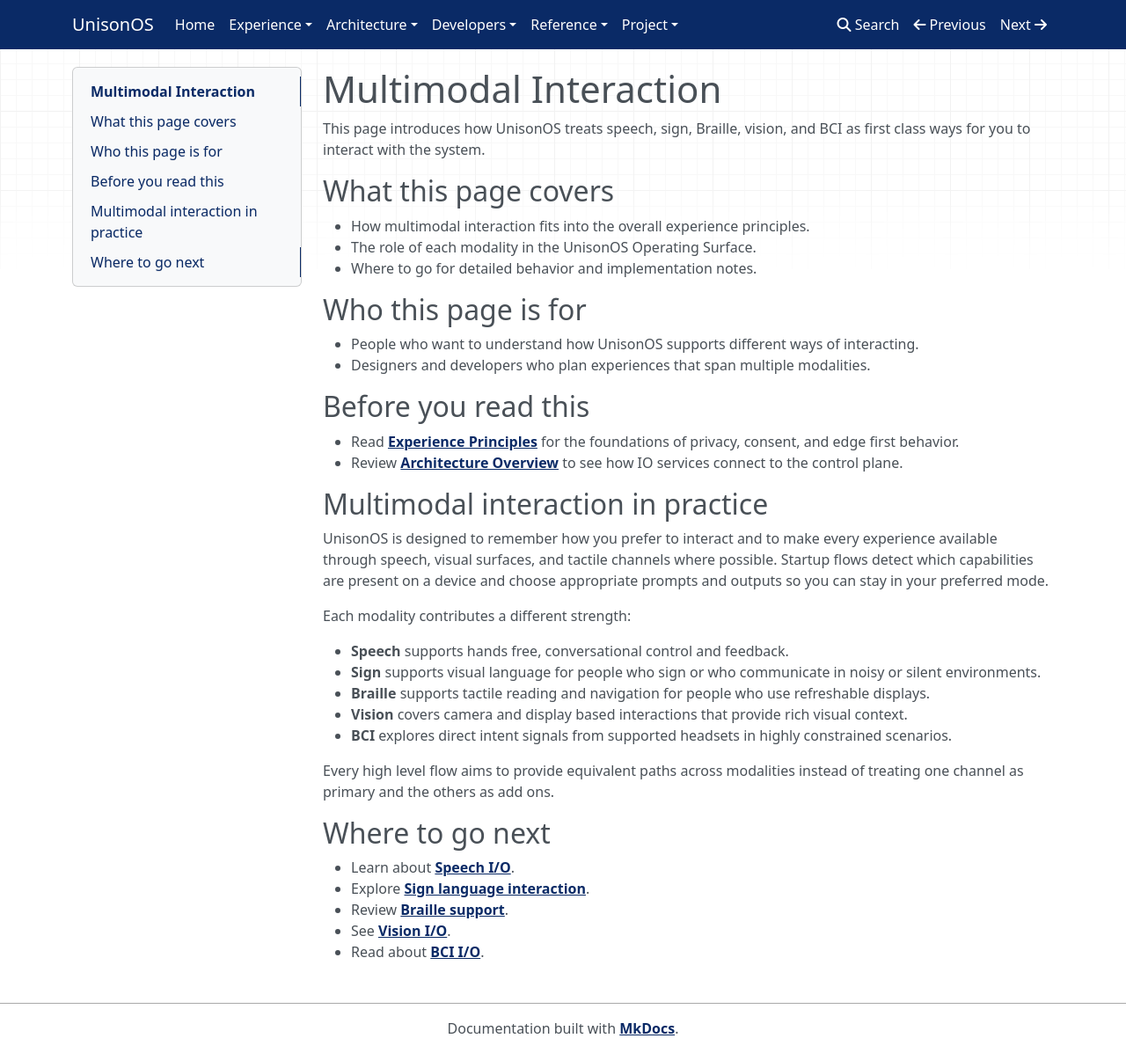
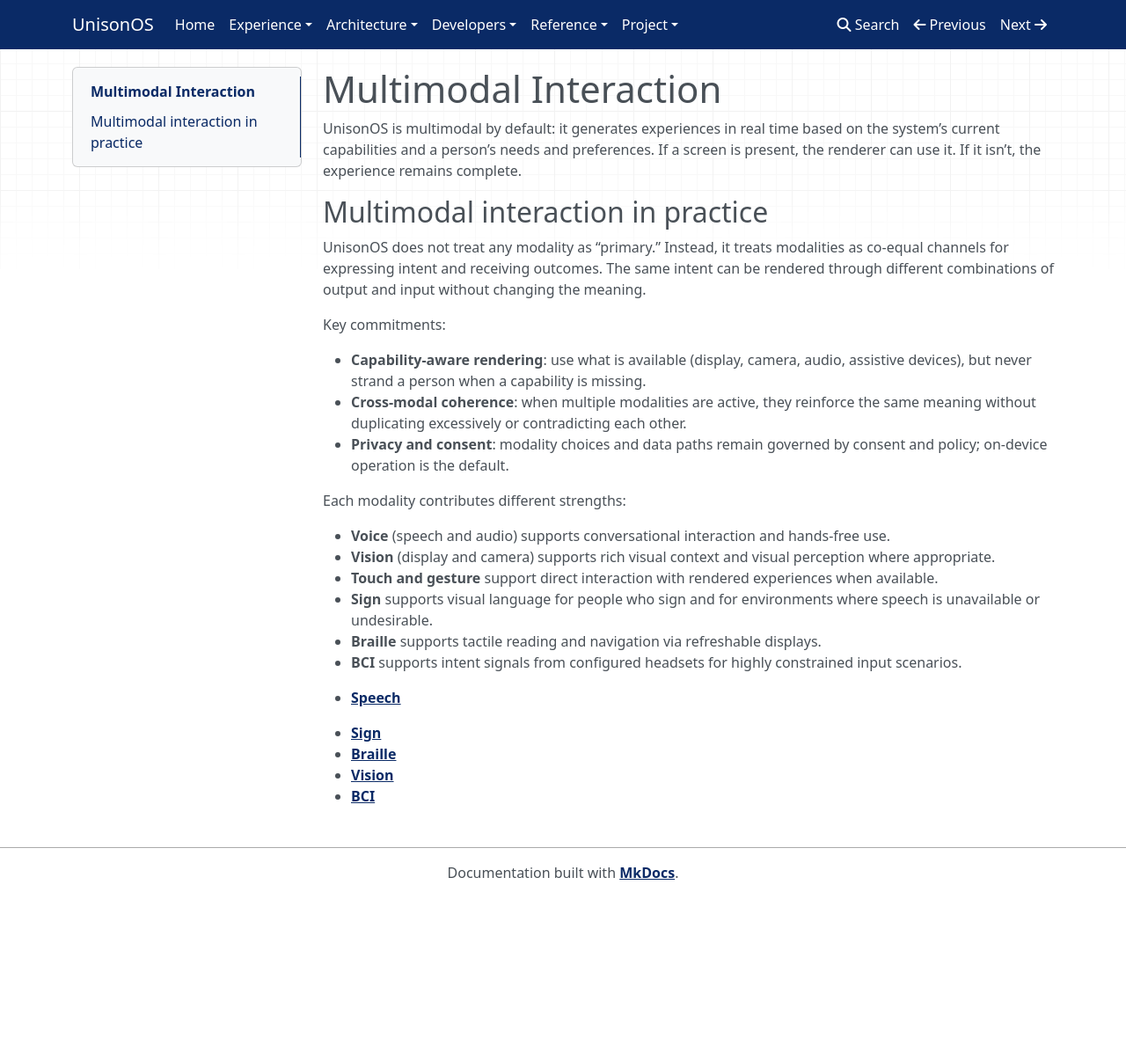
Before and after one commit to project-unisonOS/project-unisonos.github.io, an MkDocs documentation site: the page built from docs/experience/multimodal.md, in a window 1280 px wide and 1197 px high. Shown: the whole window at 88% size. Built offline with MkDocs 1.6.1, drawn with Linux system fonts in a browser that asks for light colours; nearby versions of some CDN libraries.

Commit message:
docs(experience): simplify multimodal interaction page

```diff
--- a/docs/experience/multimodal.md
+++ b/docs/experience/multimodal.md
@@ -1,41 +1,28 @@
 # Multimodal Interaction
 
-This page introduces how UnisonOS treats speech, sign, Braille, vision, and BCI as first class ways for you to interact with the system.
-
-## What this page covers
-
-- How multimodal interaction fits into the overall experience principles.
-- The role of each modality in the UnisonOS Operating Surface.
-- Where to go for detailed behavior and implementation notes.
-
-## Who this page is for
-
-- People who want to understand how UnisonOS supports different ways of interacting.
-- Designers and developers who plan experiences that span multiple modalities.
-
-## Before you read this
-
-- Read [Experience Principles](../experience.md) for the foundations of privacy, consent, and edge first behavior.
-- Review [Architecture Overview](../architecture/overview.md) to see how IO services connect to the control plane.
+UnisonOS is multimodal by default: it generates experiences in real time based on the system’s current capabilities and a person’s needs and preferences. If a screen is present, the renderer can use it. If it isn’t, the experience remains complete.
 
 ## Multimodal interaction in practice
 
-UnisonOS is designed to remember how you prefer to interact and to make every experience available through speech, visual surfaces, and tactile channels where possible. Startup flows detect which capabilities are present on a device and choose appropriate prompts and outputs so you can stay in your preferred mode.
+UnisonOS does not treat any modality as “primary.” Instead, it treats modalities as co-equal channels for expressing intent and receiving outcomes. The same intent can be rendered through different combinations of output and input without changing the meaning.
 
-Each modality contributes a different strength:
+Key commitments:
 
-- **Speech** supports hands free, conversational control and feedback.
-- **Sign** supports visual language for people who sign or who communicate in noisy or silent environments.
-- **Braille** supports tactile reading and navigation for people who use refreshable displays.
-- **Vision** covers camera and display based interactions that provide rich visual context.
-- **BCI** explores direct intent signals from supported headsets in highly constrained scenarios.
+- **Capability-aware rendering**: use what is available (display, camera, audio, assistive devices), but never strand a person when a capability is missing.
+- **Cross-modal coherence**: when multiple modalities are active, they reinforce the same meaning without duplicating excessively or contradicting each other.
+- **Privacy and consent**: modality choices and data paths remain governed by consent and policy; on-device operation is the default.
 
-Every high level flow aims to provide equivalent paths across modalities instead of treating one channel as primary and the others as add ons.
+Each modality contributes different strengths:
 
-## Where to go next
+- **Voice** (speech and audio) supports conversational interaction and hands-free use.
+- **Vision** (display and camera) supports rich visual context and visual perception where appropriate.
+- **Touch and gesture** support direct interaction with rendered experiences when available.
+- **Sign** supports visual language for people who sign and for environments where speech is unavailable or undesirable.
+- **Braille** supports tactile reading and navigation via refreshable displays.
+- **BCI** supports intent signals from configured headsets for highly constrained input scenarios.
 
-- Learn about [Speech I/O](../multimodal/speech.md).
-- Explore [Sign language interaction](../multimodal/sign-language.md).
-- Review [Braille support](../multimodal/braille.md).
-- See [Vision I/O](../multimodal/vision.md).
-- Read about [BCI I/O](../multimodal/bci.md).
+- [Speech](../multimodal/speech.md)
+- [Sign](../multimodal/sign-language.md)
+- [Braille](../multimodal/braille.md)
+- [Vision](../multimodal/vision.md)
+- [BCI](../multimodal/bci.md)
```
